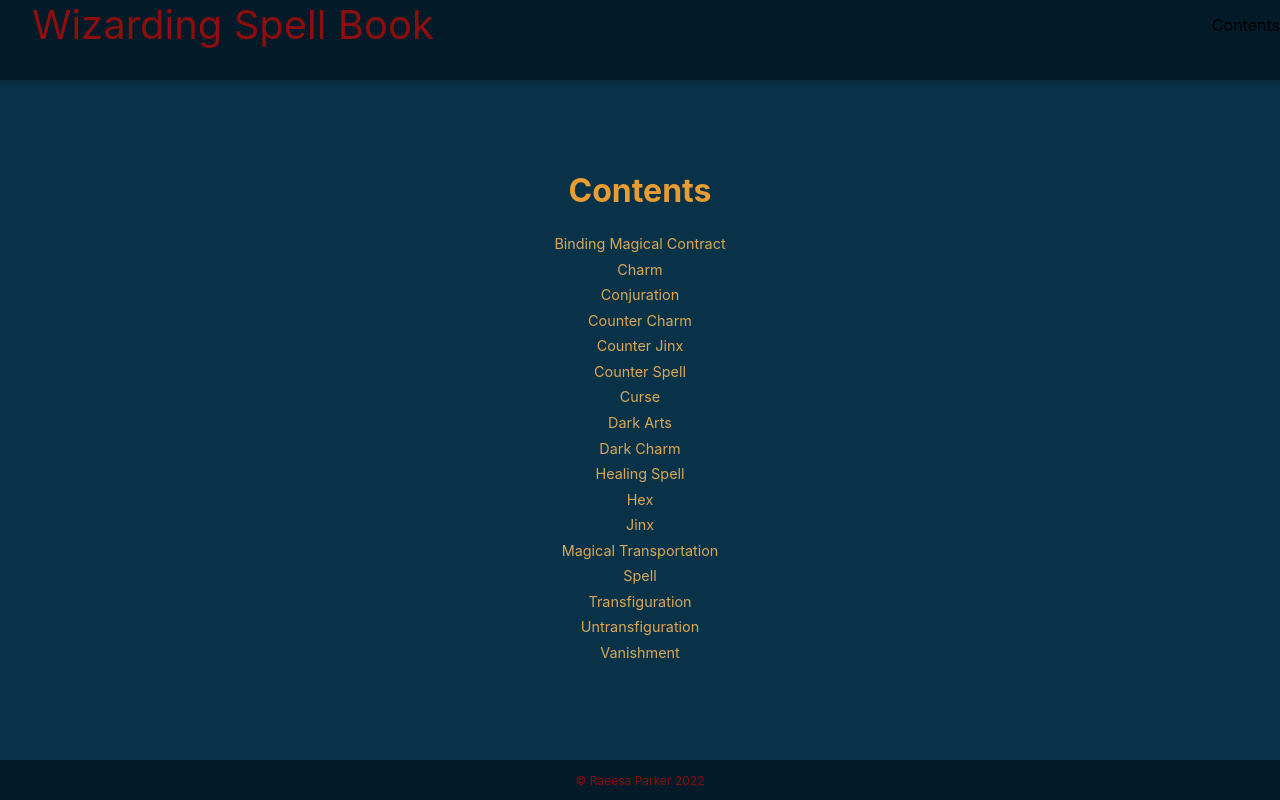
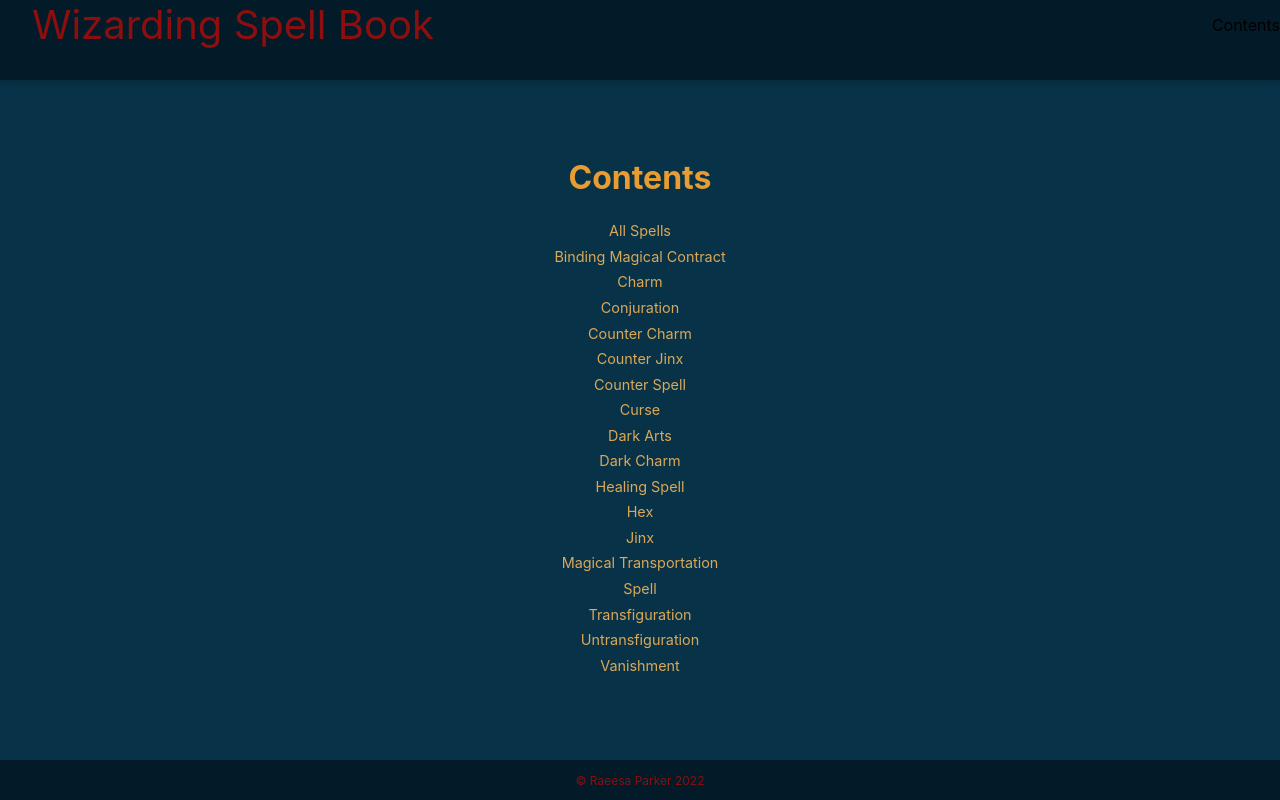
Before and after one commit to RaeesaParker/wizarding-spell-book, a React (Create React App) app: page /menu in a window 1280 px wide. Built offline with nearby package versions, Linux system fonts and the light colour scheme.

Commit message:
Added page to host all spells

```diff
--- a/src/components/Menu.js
+++ b/src/components/Menu.js
@@ -6,7 +6,7 @@ function Menu(props){
   // Get the data from the api - https://wizard-world-api.herokuapp.com/Spells?Type=Charm
 
   // Items for the menu
-  const menu = ["Charm", "Conjuration", "Spell", "Transfiguration", "Healing Spell", "Dark Charm", "Jinx", "Curse", "Magical Transportation", "Hex", "Counter Spell", "Dark Arts", "Counter Jinx", "Counter Charm", "Untransfiguration", "Binding Magical Contract", "Vanishment"]
+  const menu = ["All Spells", "Charm", "Conjuration", "Spell", "Transfiguration", "Healing Spell", "Dark Charm", "Jinx", "Curse", "Magical Transportation", "Hex", "Counter Spell", "Dark Arts", "Counter Jinx", "Counter Charm", "Untransfiguration", "Binding Magical Contract", "Vanishment"]
 
   let sortedMenu = menu.sort()
 
@@ -17,6 +17,12 @@ function Menu(props){
 
     // Convert the menu ID into a concotanted string => Will be used in API Path
     let chosenPageName = menu[id].replace(/\s+/g,'');
+
+    // Set chosen page for all spells
+    if (id == 0){
+      chosenPageName = " ";
+    }
+
     props.setChosenPage(chosenPageName)
 
     // Change the route to the spell page
--- a/src/components/SpellPage.js
+++ b/src/components/SpellPage.js
@@ -18,10 +18,9 @@ function SpellPage(props) {
   useEffect(() => {
     async function getSpells(){
       try{
-        const response = await fetch(
-        `https://wizard-world-api.herokuapp.com/Spells?Type=${props.chosenPage}`
+        let response = await fetch(
+          `https://wizard-world-api.herokuapp.com/Spells?Type=${props.chosenPage}`
         );
-
         // Error if there response is not okay
         if (!response.ok){
           throw new Error(response.statusText)
--- a/src/components/functionality.js
+++ b/src/components/functionality.js
@@ -6,7 +6,7 @@ import SpellPage from'./SpellPage';
 function Functionality(props){
 
   // Set state to store menu item chosen
-  const [chosenPage, setChosenPage] = useState('');
+  const [chosenPage, setChosenPage] = useState(' ');
 
   return (
     <div>
```
